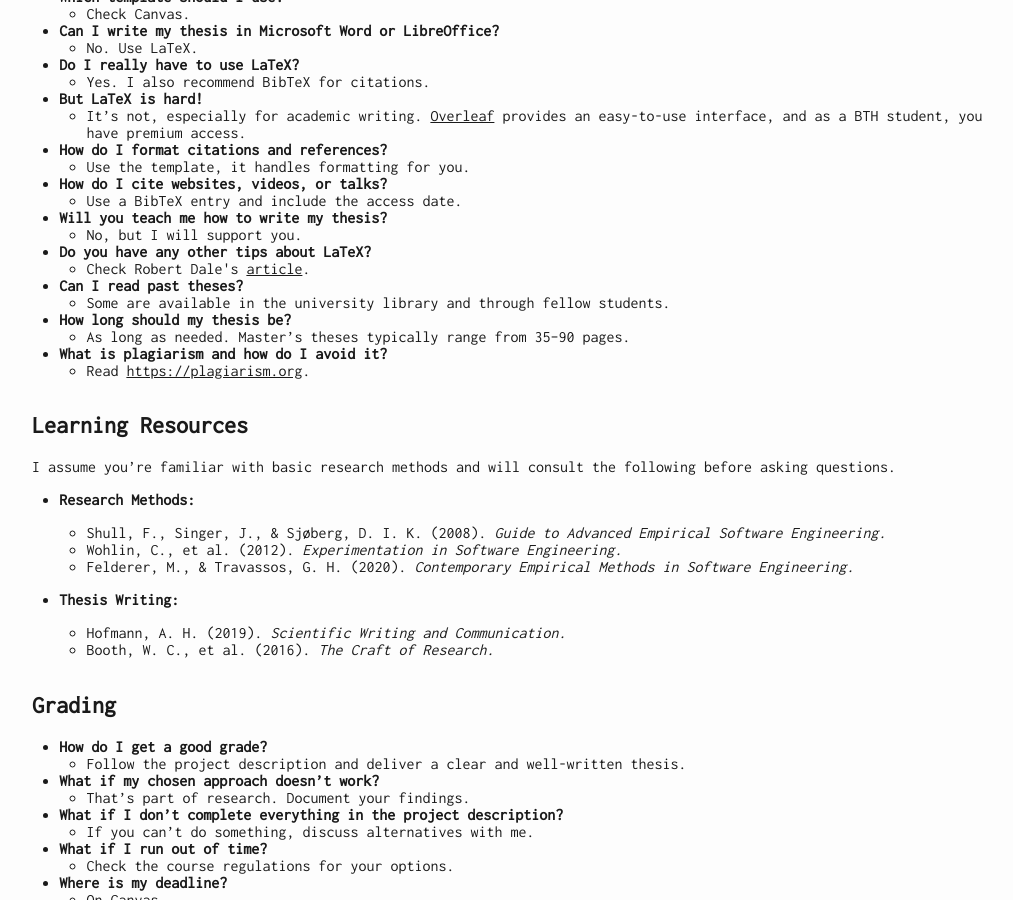
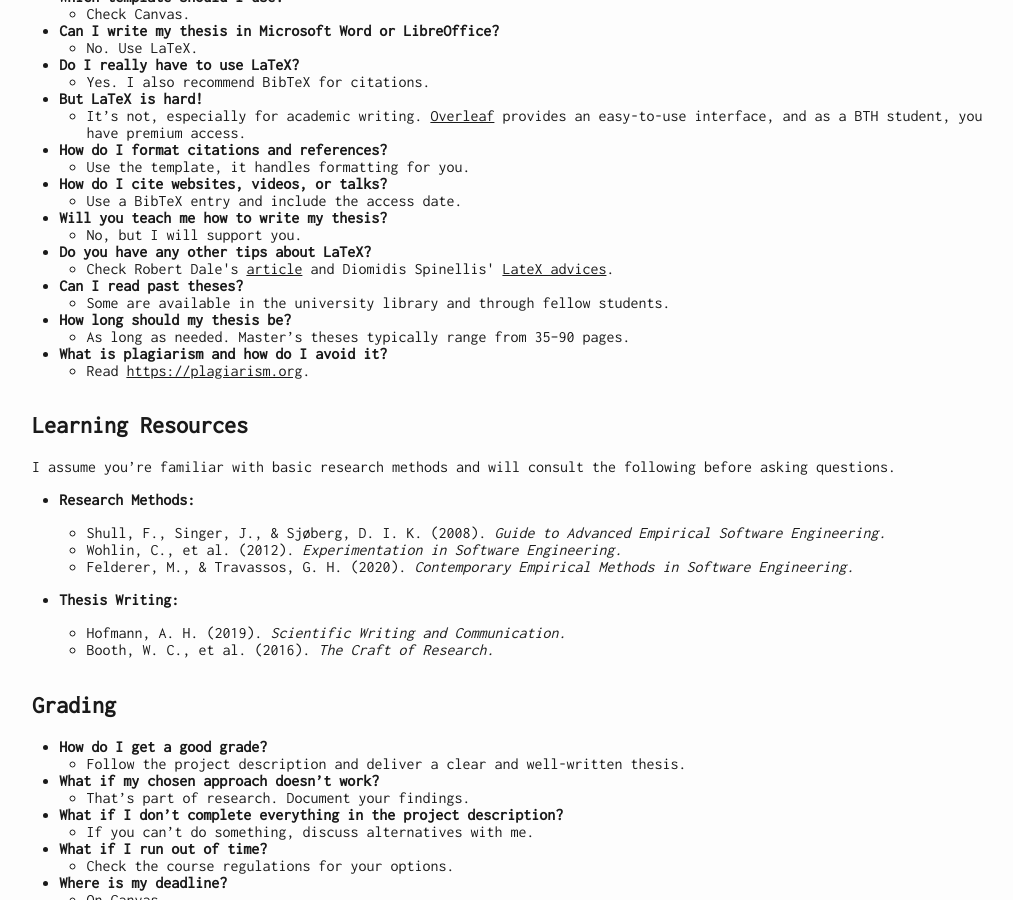
Before and after one commit to dfucci/dfucci.github.io, a Jekyll site: the page faq.html, which Jekyll copies as it is, in a window 1280 px wide and 900 px high, scrolled down 1509 px. Shown: the whole window, without its empty margins (128-1141 px from the left). Built offline with Jekyll 4.4.1, drawn with Linux system fonts in a browser that asks for light colours.

Commit message:
add resources faq

```diff
--- a/faq.html
+++ b/faq.html
@@ -339,7 +339,7 @@ interface, and as a BTH student, you have premium access.</li>
 </ul></li>
 <li><strong>Do you have any other tips about LaTeX?</strong>
 <ul>
-<li>Check Robert Dale's <a href="https://web.science.mq.edu.au/~rdale/resources/writingnotes/latexstyle.html">article</a>.</li>
+<li>Check Robert Dale's <a href="https://web.science.mq.edu.au/~rdale/resources/writingnotes/latexstyle.html">article</a> and Diomidis Spinellis' <a href="https://github.com/dspinellis/latex-advice">LateX advices</a>.</li>
 </ul></li>
 <li><strong>Can I read past theses?</strong>
 <ul>
```
